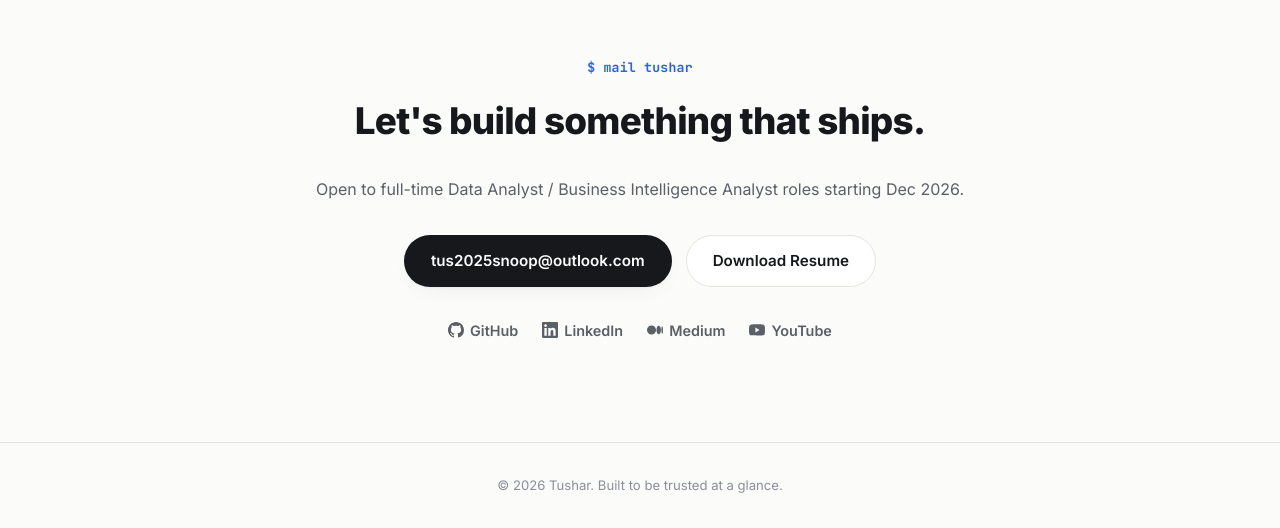
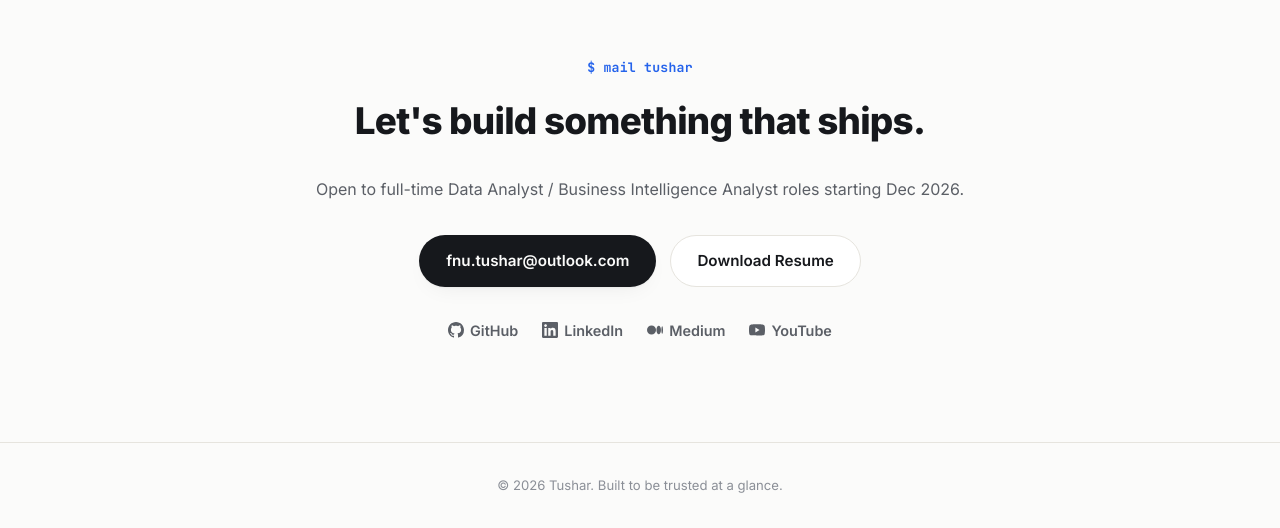
Before and after one commit to tus2014ar/da-bi-portfolio, a plain HTML site: page index.html in a window 1280 px wide. Shown: the part 10124-10652 px from the top of the page. Drawn offline with Linux system fonts and the light colour scheme; animation ran at ten frames a second.

Commit message:
Update contact email to fnu.tushar@outlook.com
Co-Authored-By: Claude Sonnet 5.5 <noreply@anthropic.com>

```diff
--- a/index.html
+++ b/index.html
@@ -49,7 +49,7 @@
     <div class="hero-actions">
       <a href="#projects" class="btn btn-primary">View My Work</a>
       <a href="assets/Tushar_Resume.pdf" class="btn btn-secondary" target="_blank" rel="noopener">Resume (PDF)</a>
-      <a href="mailto:tus2025snoop@outlook.com" class="btn btn-ghost">Email me</a>
+      <a href="mailto:fnu.tushar@outlook.com" class="btn btn-ghost">Email me</a>
     </div>
     <div class="hero-links">
       <a href="https://github.com/tus2014ar" target="_blank" rel="noopener"><svg class="social-icon" aria-hidden="true"><use href="#icon-github"/></svg>GitHub</a>
@@ -587,7 +587,7 @@
       <h2 class="section-title">Let's build something that ships.</h2>
       <p class="contact-sub">Open to full-time Data Analyst / Business Intelligence Analyst roles starting Dec 2026.</p>
       <div class="contact-actions">
-        <a href="mailto:tus2025snoop@outlook.com" class="btn btn-primary">tus2025snoop@outlook.com</a>
+        <a href="mailto:fnu.tushar@outlook.com" class="btn btn-primary">fnu.tushar@outlook.com</a>
         <a href="assets/Tushar_Resume.pdf" class="btn btn-secondary" target="_blank" rel="noopener">Download Resume</a>
       </div>
       <div class="contact-links">
```
